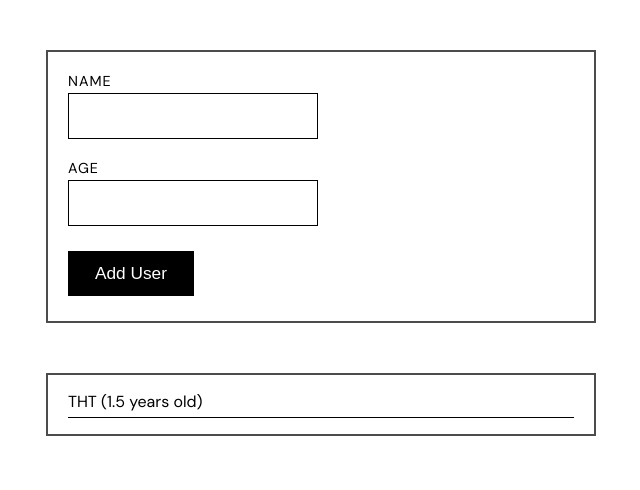
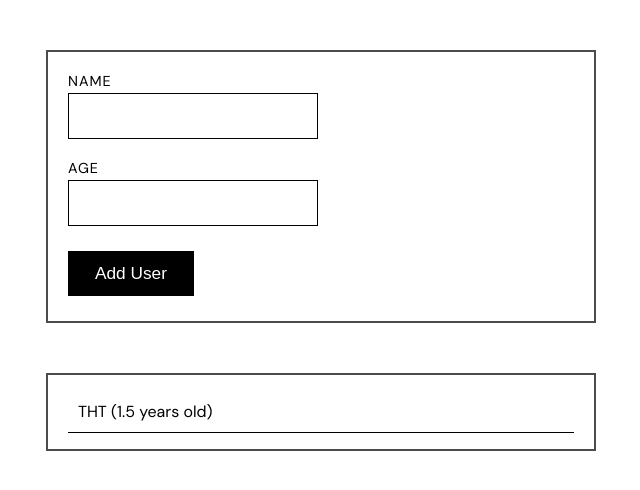
Before and after one commit to thehelpfultipper/add_user_react, a React (Create React App) app: page / in a window 1280 px wide. Shown: the top 490 px of the page, without its empty margins (319-959 px from the left). Built offline with nearby package versions, Linux system fonts and the light colour scheme.

Commit message:
Loop over data list

```diff
--- a/src/App.js
+++ b/src/App.js
@@ -19,7 +19,7 @@ function App() {
     // data => {name, age} from form
     setUsers((currUsers) => [...currUsers, data]);
   };
-  console.log(users)
+
 
   return (
     <div className={styles.app_wrapper}>
--- a/src/Components/List/List.js
+++ b/src/Components/List/List.js
@@ -1,16 +1,18 @@
-import ListItem from './ListItem';
+import ListItem from "./ListItem";
 
-import styles from './List.module.css';
+import styles from "./List.module.css";
 
-const List = props => {
-    // props.users is [{}]
-    let {name, age} = props.users[0];
+const List = (props) => {
+  // props.users is [{}]
+  // let {name, age} = props.users[0];
 
-    return (
-        <ul className={styles.resp_list}>
-            <ListItem name={name} age={age} />
-        </ul>
-    )
-}
+  return (
+    <ul className={styles.resp_list}>
+      {props.users.map((user, index) => (
+        <ListItem name={user.name} age={user.age} key={index} />
+      ))}
+    </ul>
+  );
+};
 
 export default List;
--- a/src/Components/List/ListItem.module.css
+++ b/src/Components/List/ListItem.module.css
@@ -1,4 +1,4 @@
 .list_item {
-    padding-bottom: 5px;
+    padding: 10px;
     border-bottom: 1px solid black;
 }
```
